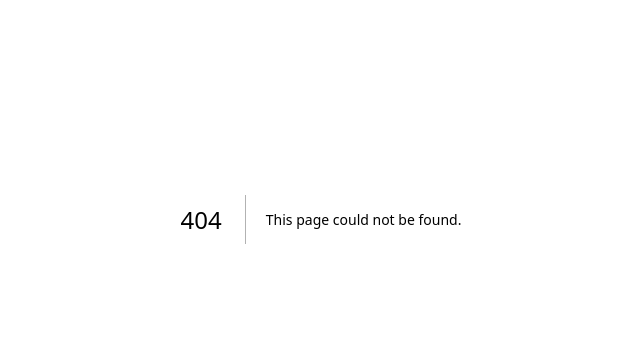
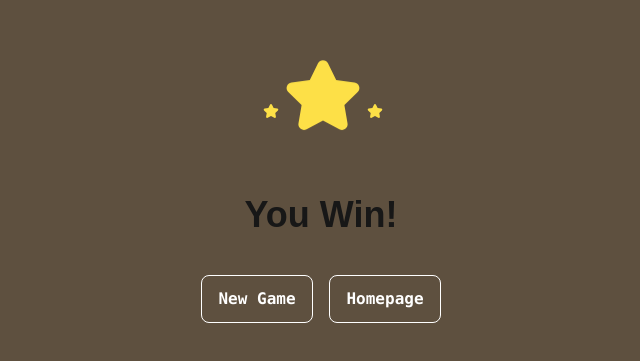
Before and after one commit to feaad/builder-game, a Next.js app: page /winner in a window 1280 px wide. Before the commit this address had no page. Shown: the part 181-542 px from the top of the page, without its empty margins (319-959 px from the left). Built offline with nearby package versions, Linux system fonts and the light colour scheme.

Commit message:
Winner functionality implemented

```diff
--- a/app/countries/engine.tsx
+++ b/app/countries/engine.tsx
@@ -6,14 +6,15 @@ let inputLetters = new Set();
 export function checkWin(validInputs: string[], letters: string[]) {
 
 	for (let i = 0; i < validInputs.length; i++) {
-		for (let char of validInputs[i]) {
+		for (const char of validInputs[i]) {
 				inputLetters.add(char);
 		}
 	}
 	console.log("Input Letters: ", inputLetters);
 	console.log("Letters: ", letters);
     if (inputLetters.size === letters.length) {
-        console.log("You Win!");
+		console.log("You Win!");
+		return true;
     }
 }
 
--- a/app/countries/page.tsx
+++ b/app/countries/page.tsx
@@ -11,14 +11,9 @@ export const meta = {
 
 export default async function countries() {
 
-	const countries = await main();
+	await main();
 	const letters = await getCommonLetters();
 	const validCountriesList = await validCountries();
-
-	const spacebar = "space"
-
-
-
 
 	return (
 		<div className='bg-bkg h-screen pt-24 px-5'>
--- /dev/null
+++ b/app/winner/page.tsx
@@ -0,0 +1,63 @@
+"use client";
+import SecondaryButton from "@/components/SecondaryButton";
+import React from "react";
+import Link from "next/link";
+
+// interface WinnerProps {
+// 	onClick: () => void;
+// }
+
+const Winner = () => {
+	return (
+		<main>
+			<div className='bg-bkg h-screen pt-24 px-5'>
+				<div className='flex justify-center items-center pt-40 '>
+					<svg
+						className='w-4 h-4 text-yellow-300 ms-1 animate-bounce'
+						xmlns='http://www.w3.org/2000/svg'
+						fill='currentColor'
+						aria-hidden='true'
+						viewBox='0 0 22 20'
+					>
+						<path d='M20.924 7.625a1.523 1.523 0 0 0-1.238-1.044l-5.051-.734-2.259-4.577a1.534 1.534 0 0 0-2.752 0L7.365 5.847l-5.051.734A1.535 1.535 0 0 0 1.463 9.2l3.656 3.563-.863 5.031a1.532 1.532 0 0 0 2.226 1.616L11 17.033l4.518 2.375a1.534 1.534 0 0 0 2.226-1.617l-.863-5.03L20.537 9.2a1.523 1.523 0 0 0 .387-1.575Z' />
+					</svg>
+					<svg
+						className='w-20 h-20 text-yellow-300 ms-1 animate-bounce'
+						xmlns='http://www.w3.org/2000/svg'
+						fill='currentColor'
+						aria-hidden='true'
+						viewBox='0 0 22 20'
+					>
+						<path d='M20.924 7.625a1.523 1.523 0 0 0-1.238-1.044l-5.051-.734-2.259-4.577a1.534 1.534 0 0 0-2.752 0L7.365 5.847l-5.051.734A1.535 1.535 0 0 0 1.463 9.2l3.656 3.563-.863 5.031a1.532 1.532 0 0 0 2.226 1.616L11 17.033l4.518 2.375a1.534 1.534 0 0 0 2.226-1.617l-.863-5.03L20.537 9.2a1.523 1.523 0 0 0 .387-1.575Z' />
+					</svg>
+					<svg
+						className='w-4 h-4 text-yellow-300 ms-1 animate-bounce'
+						xmlns='http://www.w3.org/2000/svg'
+						fill='currentColor'
+						aria-hidden='true'
+						viewBox='0 0 22 20'
+					>
+						<path d='M20.924 7.625a1.523 1.523 0 0 0-1.238-1.044l-5.051-.734-2.259-4.577a1.534 1.534 0 0 0-2.752 0L7.365 5.847l-5.051.734A1.535 1.535 0 0 0 1.463 9.2l3.656 3.563-.863 5.031a1.532 1.532 0 0 0 2.226 1.616L11 17.033l4.518 2.375a1.534 1.534 0 0 0 2.226-1.617l-.863-5.03L20.537 9.2a1.523 1.523 0 0 0 .387-1.575Z' />
+					</svg>
+				</div>
+				<div className='flex justify-center pt-10 '>
+					<h2 className='text-4xl font-bold'>You Win!</h2>
+				</div>
+				<div className='flex justify-center pt-10'>
+					<div>
+						<Link href='/countries'>
+							<SecondaryButton label='New Game' />
+						</Link>
+					</div>
+					<div>
+						<Link href='/'>
+							<SecondaryButton label='Homepage'/>
+						</Link>
+</div>
+				</div>
+			</div>
+		</main>
+	);
+};
+
+export default Winner;
--- a/components/Keypad/Keypad.tsx
+++ b/components/Keypad/Keypad.tsx
@@ -1,6 +1,4 @@
 "use client";
-
-import React, { use } from "react";
 import Key from "./Key";
 import { useState } from "react";
 import SecondaryButton from "../SecondaryButton";
@@ -8,6 +6,7 @@ import SpaceBar from "./SpaceBar";
 import { checkIfExist, resetInputs } from "@/app/countries/engine";
 import Toast from "../Toast";
 import { checkWin } from "@/app/countries/engine";
+import { redirect} from 'next/navigation';
 
 interface KeypadProps {
 	letters: string[];
@@ -17,7 +16,6 @@ interface KeypadProps {
 const Keypad = ({ letters, countries }: KeypadProps) => {
 	const maxLetterOnRow = 4;
 	const rows: string[][] = [];
-	let res = 0;
 
 	const [validInputs, setValidInputs] = useState<string[]>([]);
 	const [toastMsg, setToast] = useState<string>("");
@@ -35,10 +33,6 @@ const Keypad = ({ letters, countries }: KeypadProps) => {
 
 	for (let i = 0; i < letters.length; i += maxLetterOnRow) {
 		rows.push(letters.slice(i, i + maxLetterOnRow));
-	}
-
-	function handleOnClick(key: string) {
-		console.log("key", key);
 	}
 
 	function displayLetter(key: string) {
@@ -67,25 +61,21 @@ const Keypad = ({ letters, countries }: KeypadProps) => {
 	}
 
 	function submitWord() {
-		let word = clickedKey.join("");
+		const word = clickedKey.join("");
 		console.log("Word: ", word);
 		if (countries.has(word)) {
 			if (checkIfExist(word, validInputs)) {
 				getToast("Already exists", "bg-red-100", "text-red-500");
 				clearWord();
-			// Condition to let user know they've won, maybe confetti or
-			// fireworks. something fun.
 			} else {
-				getToast(
-					"Awesome! You got it right!",
-					"bg-toast",
-					"text-black"
-				);
+				getToast("Awesome! You got it right!", "bg-toast", "text-black");
 				setValidInputs((prevVal) => [...prevVal, word, " - "]);
-				res = resInputs.push(word);
+				resInputs.push(word);
 				console.log("Valid Inputs: ", resInputs);
 				changeColour(word);
-				checkWin(resInputs, letters)
+				if (checkWin(resInputs, letters)) {
+					redirect("/winner");
+				}
 				clearWord();
 			}
 		} else if (word === "") {
@@ -169,7 +159,13 @@ const Keypad = ({ letters, countries }: KeypadProps) => {
 				</div>
 			)}
 
-			{toastMsg && <Toast message={toastMsg} colour={toastColour} textColour={toastTxtColour} />}
+			{toastMsg && (
+				<Toast
+					message={toastMsg}
+					colour={toastColour}
+					textColour={toastTxtColour}
+				/>
+			)}
 			<div>
 				<hr className='w-64 mx-auto h-px bg-gray-200 border-0'></hr>
 			</div>
@@ -188,10 +184,7 @@ const Keypad = ({ letters, countries }: KeypadProps) => {
 			<div className='pt-8 flex justify-center'>
 				<div className='grid grid-cols-3 gap-2'>
 					<SecondaryButton label='Delete' onClick={deleteLetter} />
-					<SecondaryButton
-						label='Reset'
-						onClick={resetGame}
-					/>
+					<SecondaryButton label='Reset' onClick={resetGame} />
 					<SecondaryButton label='Submit' onClick={submitWord} />
 				</div>
 			</div>
```
Also changed, not shown: app/game/page.tsx (+16 -0 lines).
